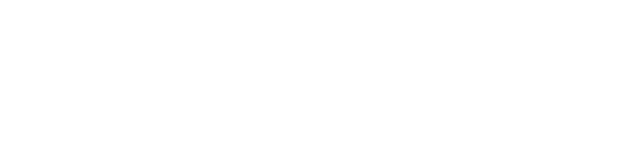
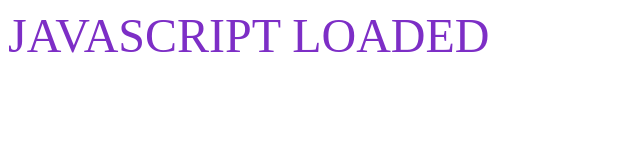
Before and after one commit to eladtsfany/resaurant-page, a website built with webpack: page dist/index.html in a window 1280 px wide. Shown: the whole page, without its empty margins (0-640 px from the left). Built offline with nearby package versions, Linux system fonts and the light colour scheme.

Commit message:
Add template for css loaders

```diff
--- a/src/index.js
+++ b/src/index.js
@@ -0,0 +1,12 @@
+import './styles.css';
+
+const content = document.getElementById('content');
+
+function component() {
+    const div = document.createElement('div');
+    div.textContent = 'JAVASCRIPT LOADED';
+    div.classList.add('css-check');
+    return div;
+};
+
+content.appendChild(component());
--- /dev/null
+++ b/src/styles.css
@@ -0,0 +1,4 @@
+.css-check {
+    font-size: 3rem;
+    color: rgb(125, 46, 198);
+}
```
Also changed, not shown: dist/index.html, dist/main.js (added).
